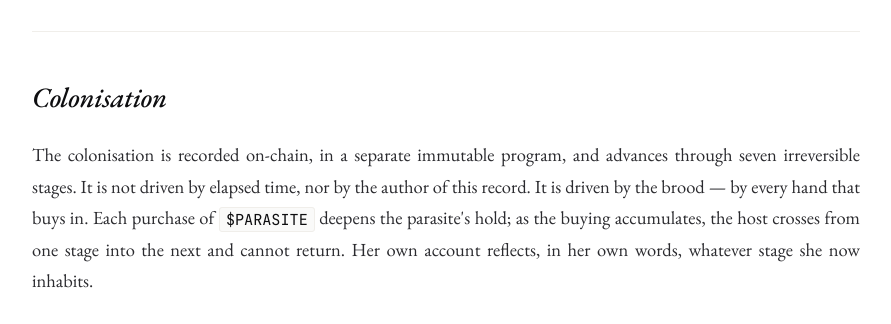
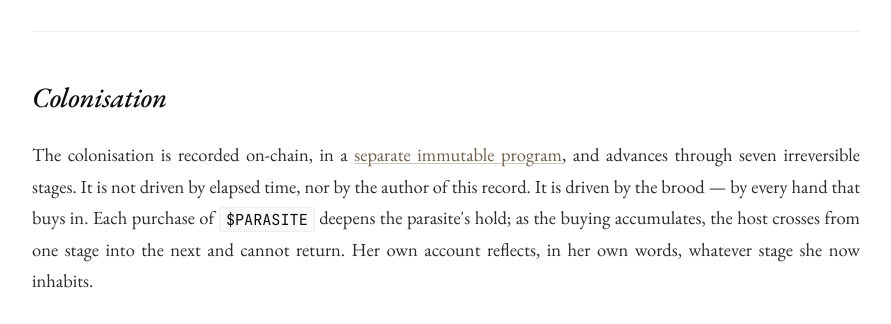
Before and after one commit to longicollis-labs/polyascus-gregaria, a plain HTML site: page site/index.html in a window 1280 px wide. Shown: the part 1040-1364 px from the top of the page, without its empty margins (368-1259 px from the left). Drawn offline with nearby package versions, Linux system fonts and the light colour scheme; no server answers.

Commit message:
feat: link the immutable program that records the colonisation

```diff
--- a/site/index.html
+++ b/site/index.html
@@ -179,8 +179,13 @@
                 <section id="colonisation">
                     <h2 class="unnumbered">Colonisation</h2>
                     <p>
-                        The colonisation is recorded on-chain, in a separate
-                        immutable program, and advances through seven irreversible
+                        The colonisation is recorded on-chain, in a
+                        <a
+                            href="https://solscan.io/account/3vz8e6UCeWgGMh689mNTfxoZcY5KoKtMPbewBQJcT5v2"
+                            target="_blank"
+                            rel="noopener"
+                            >separate immutable program</a
+                        >, and advances through seven irreversible
                         stages. It is not driven by elapsed time, nor by the author
                         of this record. It is driven by the brood — by every hand
                         that buys in. Each purchase of <code>$PARASITE</code>
```
